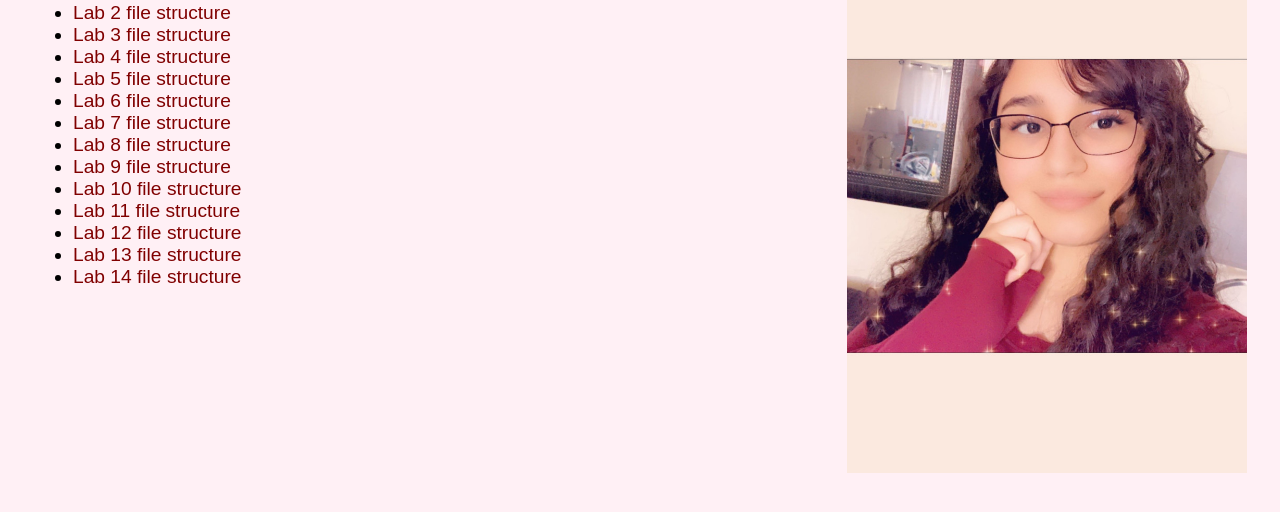
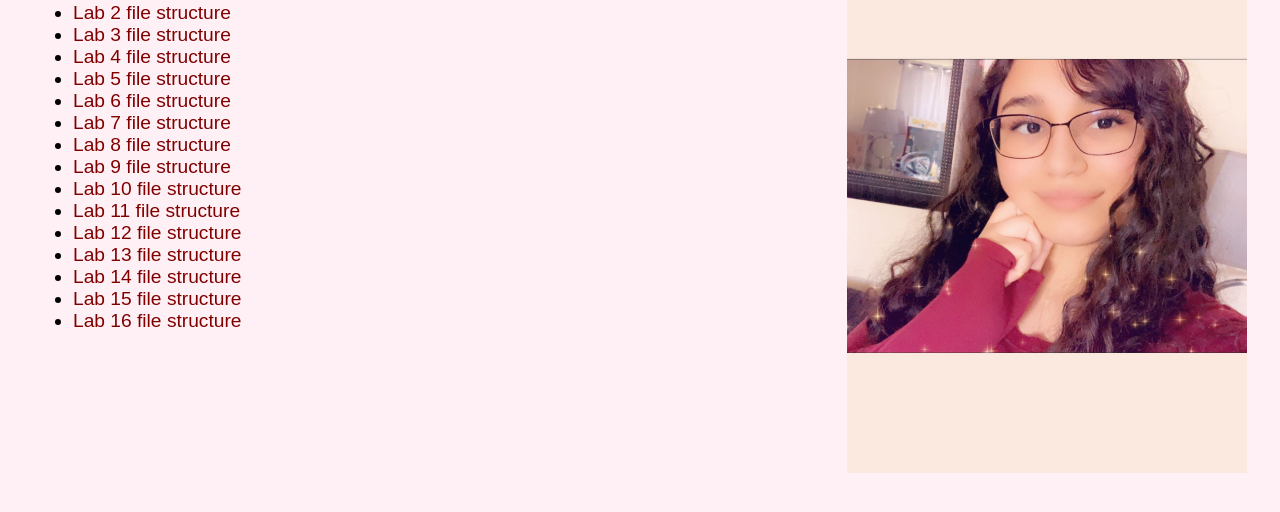
Before and after one commit to jazzy10127/cst251, a plain HTML site: page index.html in a window 1280 px wide. Shown: the part 176-688 px from the top of the page. Drawn offline with Linux system fonts and the light colour scheme.

Commit message:
lab links

```diff
--- a/index.html
+++ b/index.html
@@ -28,6 +28,8 @@
 				<li><a href="lab12/">Lab 12 file structure</a></li>
 				<li><a href="lab13/">Lab 13 file structure</a></li>
 				<li><a href="lab14/">Lab 14 file structure</a></li>
+				<li><a href="lab15/">Lab 15 file structure</a></li>
+				<li><a href="lab16/">Lab 16 file structure</a></li>
 			</ul>
 		</nav>
 	</main>
```
